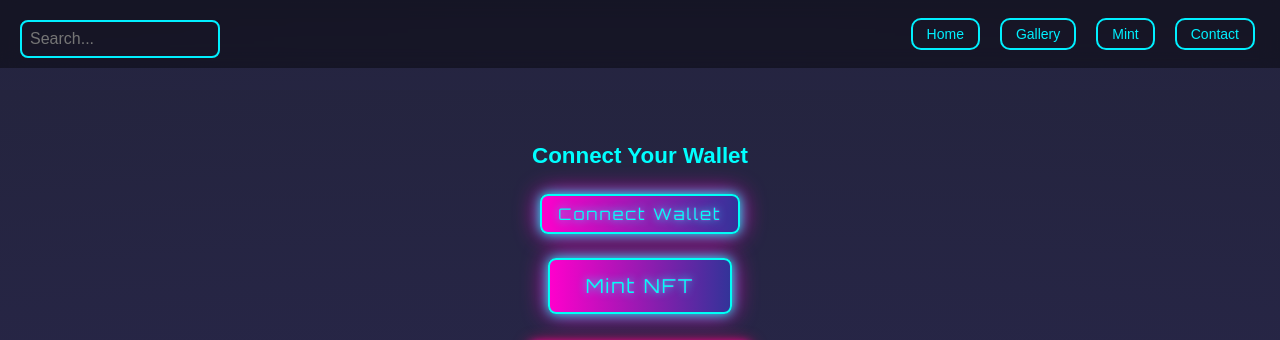
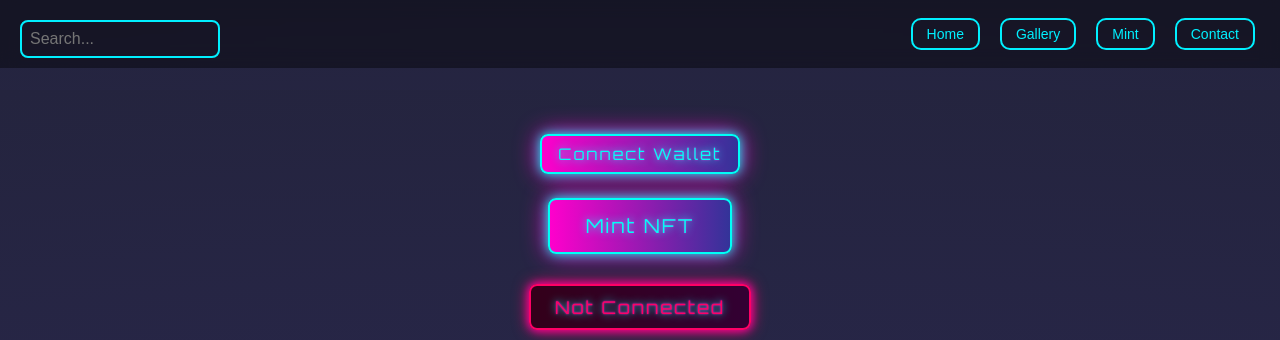
Before and after one commit to ebray783/wraptest, a plain HTML site: page index.html in a window 1280 px wide. Shown: the top 340 px of the page. Drawn offline with nearby package versions, Linux system fonts and the light colour scheme; a script that the page names is missing.

Commit message:
Update index.html

```diff
--- a/index.html
+++ b/index.html
@@ -42,7 +42,7 @@
 
 
 <!-- Button for wallet connection -->
-<h2>Connect Your Wallet</h2>
+
 <button id="connectWalletBtn" class="cyberpunk-btn">Connect Wallet</button>
 <button id="disconnectWalletBtn" class="cyberpunk-btn" style="display:none;">Disconnect</button>
 <button id="mainMintBtn" class="cyberpunk-btn" disabled onclick="mintNFT()">Mint NFT</button>
```
